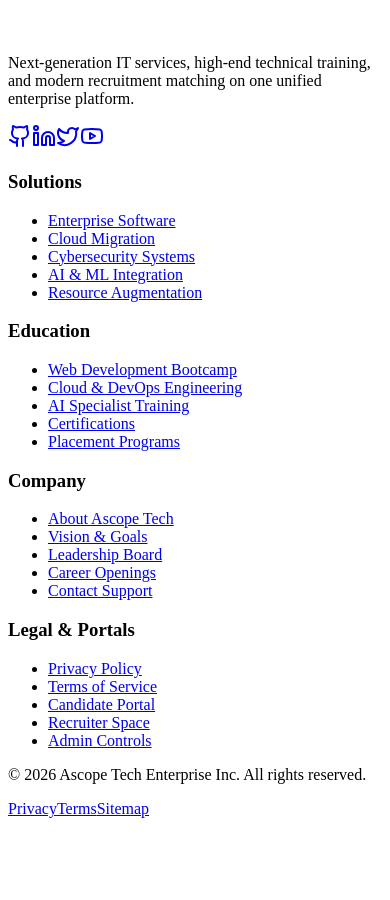
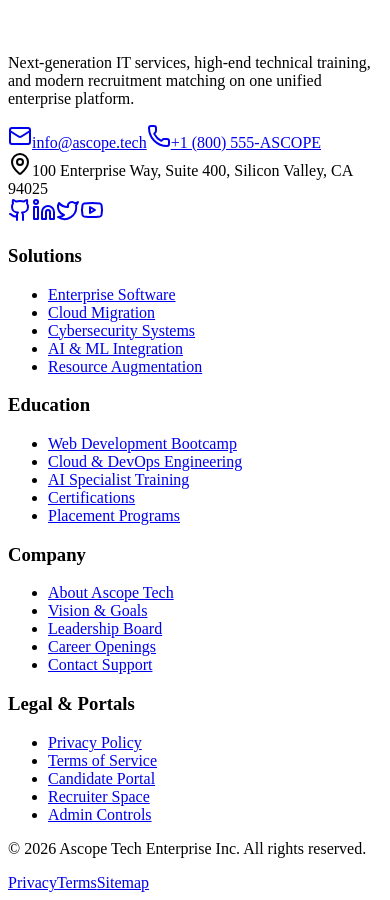
Before and after one commit to mythilijaikumar2-crypto/ascope_enterprice, a React (Vite) app: page / in a window 390 px wide. Shown: the part 5200-6100 px from the top of the page. Before the commit the page ends 6026 px from the top, so only its background shows below. Built offline with nearby package versions, Linux system fonts and the light colour scheme; the HTML template or start-up script is replaced by a standard one.

Commit message:
feat: update footer with official email, phone, address, and LinkedIn organization URL

```diff
--- a/src/app/AppLayout.tsx
+++ b/src/app/AppLayout.tsx
@@ -1,7 +1,7 @@
 import React, { useState, useEffect } from 'react';
 import { Link, NavLink, Outlet, useLocation } from 'react-router-dom';
 import { motion, AnimatePresence } from 'framer-motion';
-import { Menu, X, ChevronDown, Github, Linkedin, Twitter, Youtube, ArrowRight } from 'lucide-react';
+import { Menu, X, ChevronDown, Github, Linkedin, Twitter, Youtube, ArrowRight, Mail, Phone, MapPin } from 'lucide-react';
 import { mockSiteConfig } from '@/mocks/site';
 import { useReducedMotion } from '@/hooks/useReducedMotion';
 import { cn } from '@/lib/utils';
@@ -339,6 +339,23 @@
               <p className="text-xs text-text-muted leading-relaxed max-w-sm">
                 Next-generation IT services, high-end technical training, and modern recruitment matching on one unified enterprise platform.
               </p>
+
+              {/* Contact Details */}
+              <div className="flex flex-col gap-2 mt-1 text-[11px] text-text-muted">
+                <a href="mailto:info@ascope.tech" className="flex items-center gap-2 hover:text-primary transition-colors">
+                  <Mail className="h-3.5 w-3.5 text-neutral-400" />
+                  <span>info@ascope.tech</span>
+                </a>
+                <a href="tel:+18005552726" className="flex items-center gap-2 hover:text-primary transition-colors">
+                  <Phone className="h-3.5 w-3.5 text-neutral-400" />
+                  <span>+1 (800) 555-ASCOPE</span>
+                </a>
+                <div className="flex items-start gap-2">
+                  <MapPin className="h-3.5 w-3.5 text-neutral-400 shrink-0 mt-0.5" />
+                  <span>100 Enterprise Way, Suite 400, Silicon Valley, CA 94025</span>
+                </div>
+              </div>
+
               {/* Social Icons */}
               <div className="flex items-center gap-3.5 mt-2">
                 {mockSiteConfig.socialLinks.map((social) => (
--- a/src/mocks/site.ts
+++ b/src/mocks/site.ts
@@ -108,7 +108,7 @@
   ],
   socialLinks: [
     { platform: "GitHub", href: "https://github.com", icon: "github" },
-    { platform: "LinkedIn", href: "https://www.linkedin.com/search/results/all/?keywords=Ascope%20Tech%20Private%20Limited&origin=ENTITY_SEARCH_HOME_HISTORY&heroEntityKey=urn%3Ali%3Aorganization%3A113022421&position=0", icon: "linkedin" },
+    { platform: "LinkedIn", href: "https://www.linkedin.com/company/ascope-tech-private-limited/", icon: "linkedin" },
     { platform: "Twitter", href: "https://twitter.com", icon: "twitter" },
     { platform: "YouTube", href: "https://youtube.com", icon: "youtube" }
   ]
```
